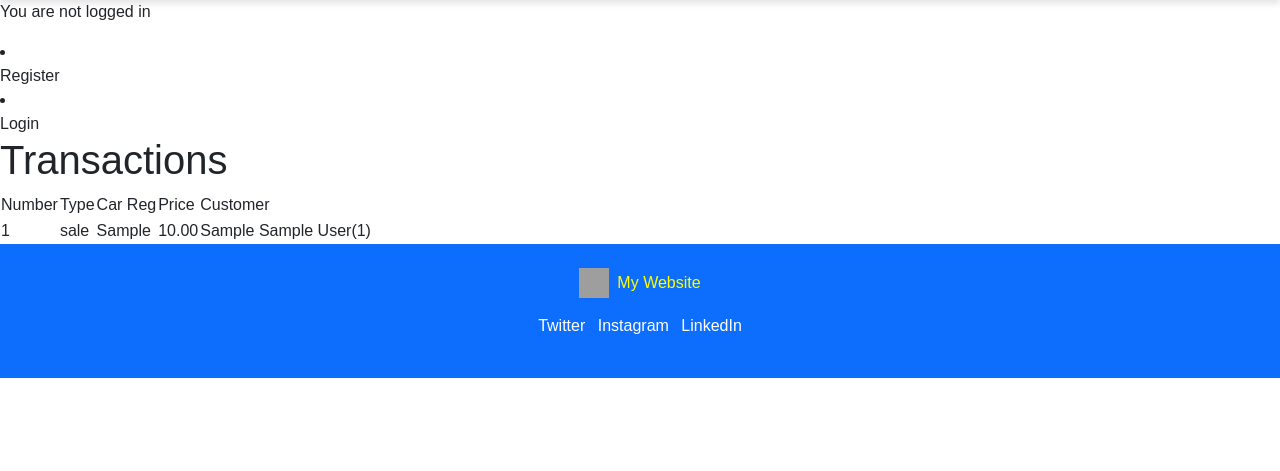
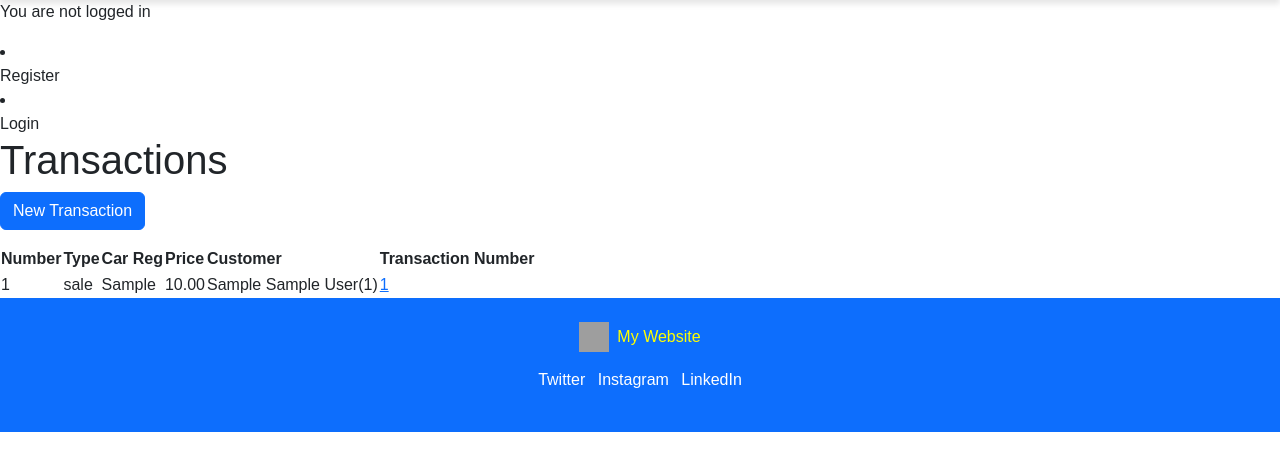
Before and after one commit to Terry-Martin/DriveAwayDeals, a Django app: page /transactions/ in a window 1280 px wide. Shown: the part 56-527 px from the top of the page. Run offline with Django 4.2, Linux system fonts and the light colour scheme; tables that the repository leaves empty hold one stand-in row (Sample ...); grey boxes are pictures that could not be loaded.

Commit message:
Add CRUD for Transaction model

```diff
--- a/sale/models.py
+++ b/sale/models.py
@@ -25,7 +25,6 @@ class Customer(models.Model):
     created_on = models.DateTimeField(auto_now_add=True)
     updated_by = models.ForeignKey(
         Staff, on_delete = models.SET_NULL, null=True, related_name="updated_by_who"
-
     )
 
     def __str__(self):
@@ -48,10 +47,3 @@ class Transaction(models.Model):
 
     def __str__(self):
         return str(self.transaction_number) + " " + self.transaction_type
-
-class Item(models.Model):
-    name = models.CharField(max_length=100)
-    description = models.TextField()
-
-    def __str__(self):
-        return self.name
--- a/sale/templates/sale/transaction_list.html
+++ b/sale/templates/sale/transaction_list.html
@@ -5,14 +5,16 @@
 {% block content %}
 <h1>Transactions</h1>
 
+<a href="{% url 'transaction-create' %}" class="btn btn-primary mb-3">New Transaction</a>
 
 <table>
     <tr>
-        <td>Number</td>
-        <td>Type</td>
-        <td>Car Reg</td>
-        <td>Price</td>
-        <td>Customer</td>
+        <th>Number</th>
+        <th>Type</th>
+        <th>Car Reg</th>
+        <th>Price</th>
+        <th>Customer</th>
+        <th>Transaction Number</th>
     </tr>
     {% for transaction in transactions %}
     <tr>
@@ -21,7 +23,12 @@
         <td>{{ transaction.car_registration}}</td>
         <td>{{ transaction.price }}</td>
         <td>{{ transaction.customer_ID}}</td>
+        <td><a href="{% url 'transaction_detail' transaction.transaction_number %}">{{ transaction.transaction_number }}</a></td>
     </tr>
+
+
+
+
     {% endfor %}
 </table>
 
@@ -40,4 +47,8 @@
     <li>{{ transaction}}</li>
     <li>************</li>
     {% endfor %}
-</ul> -->
+</ul>
+    <tr>
+        <td><a href="{% url 'transaction_detail' transaction.transaction_number %}">{{ transaction.transaction_number }}</a></td>
+    </tr>
+    -->
--- a/sale/urls.py
+++ b/sale/urls.py
@@ -10,15 +10,18 @@ urlpatterns = [
     path('staffs/<int:pk>/delete/', views.staff_delete, name='staff-delete'),
     path('staffs/<int:pk>/', views.staff_detail, name='staff_detail'),
 
-
     path('customers/', views.customer_list, name='customer_list'),
     path('customers/create/', views.customer_create, name='customer-create'),
     path('customers/<int:pk>/edit/', views.customer_edit, name='customer-edit'),
     path('customers/<int:pk>/delete/', views.customer_delete, name='customer-delete'),
     path('customers/<int:pk>/', views.customer_detail, name='customer_detail'),
 
+    path('transactions/', views.transaction_list, name='transaction_list'),
+    path('transactions/create/', views.transaction_create, name='transaction-create'),
+    path('transactions/<int:pk>/edit/', views.transaction_edit, name='transaction-edit'),
+    path('transactions/<int:pk>/delete/', views.transaction_delete, name='transaction-delete'),
+    path('transactions/<int:pk>/', views.transaction_detail, name='transaction_detail'),
 
-    path('transactions/', views.transaction_list, name='transaction_list'),
 
 
 
--- a/sale/views.py
+++ b/sale/views.py
@@ -1,7 +1,7 @@
 from django.shortcuts import render, get_object_or_404, redirect
 from django.views import generic
 from .models import Staff, Transaction, Customer
-from .forms import CustomerForm, StaffForm
+from .forms import CustomerForm, StaffForm, TransactionForm
 
 # Create your views here.
 def homepage(request):
@@ -102,3 +102,44 @@ def staff_delete(request, pk):
 def transaction_list(request):
    transactions = Transaction.objects.all()
    return render(request, 'sale/transaction_list.html', {'transactions': transactions})
+
+
+def transaction_detail(request, pk):
+   queryset = Transaction.objects.all()
+   transaction = get_object_or_404(queryset, pk=pk)
+
+   return render(
+      request,
+      "sale/transaction_detail.html",
+      {"transaction": transaction},)
+
+
+def transaction_create(request):
+    if request.method == 'POST':
+        form = TransactionForm(request.POST)
+        if form.is_valid():
+            form.save()
+            return redirect('transaction_list')
+    else:
+        form = TransactionForm()
+    return render(request, 'sale/transaction_form.html', {'form': form, 'action': 'Create'})
+
+
+def transaction_edit(request, pk):
+    transaction = get_object_or_404(Transaction, pk=pk)
+    if request.method == 'POST':
+        form = TransactionForm(request.POST, instance=transaction)
+        if form.is_valid():
+            form.save()
+            return redirect('transaction_list')
+    else:
+        form = TransactionForm(instance=transaction)
+    return render(request, 'sale/transaction_form.html', {'form': form, 'action': 'Edit'})
+
+
+def transaction_delete(request, pk):
+    transaction = get_object_or_404(Transaction, pk=pk)
+    if request.method == 'POST':
+        transaction.delete()
+        return redirect('transaction_list')
+    return render(request, 'sale/transaction_confirm_delete.html', {'transaction': transaction})
```
Also changed, not shown: sale/forms.py (+6 -1 lines), sale/templates/sale/transaction_confirm_delete.html (+11 -0 lines), sale/templates/sale/transaction_detail.html (+19 -0 lines), sale/templates/sale/transaction_form.html (+11 -0 lines).
